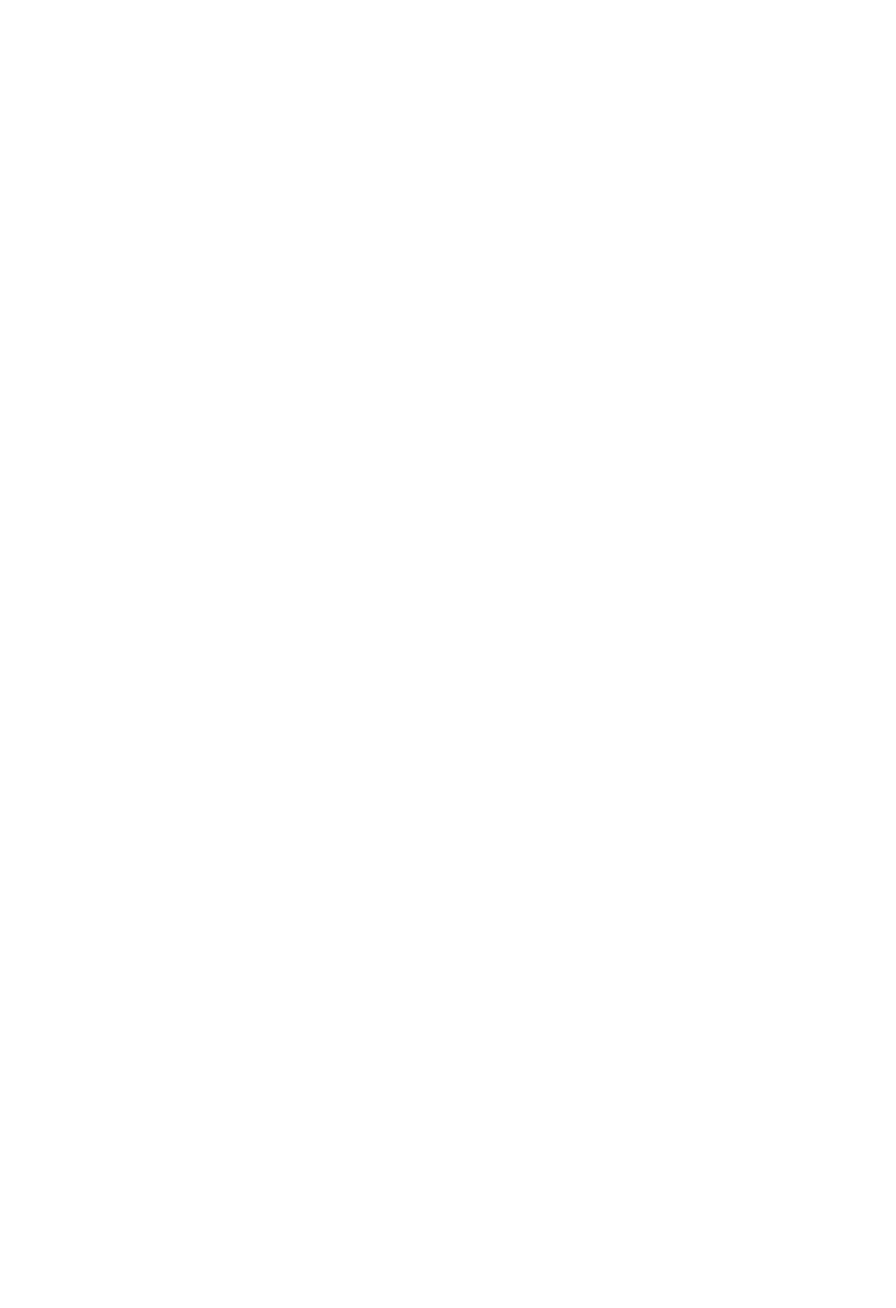
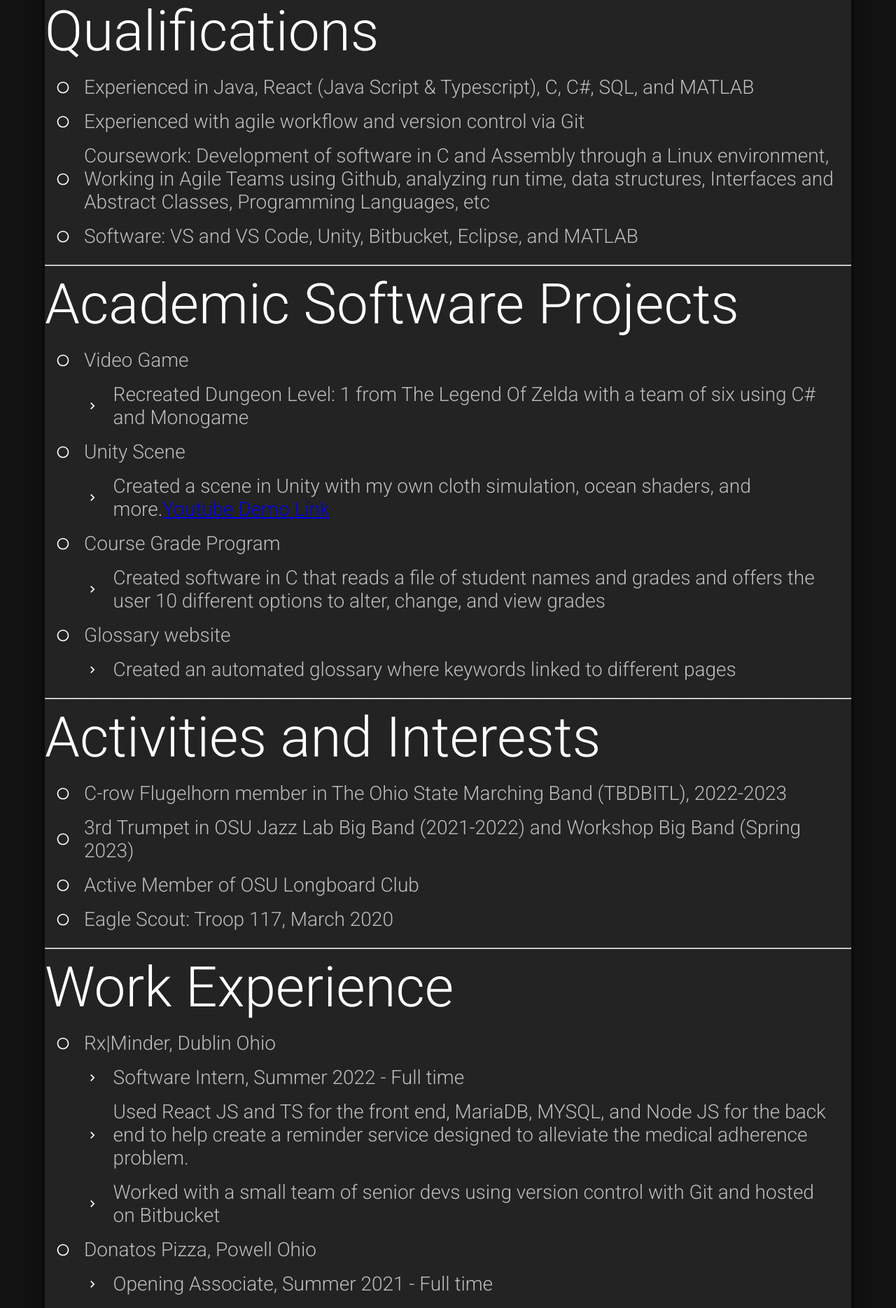
Before and after one commit to WilliamWGilicinski/WilliamWGilicinski.github.io, a React (Create React App) app: page /resume in a window 1280 px wide. Shown: the part 917-2786 px from the top of the page at 70% size. Before the commit the page ends 915 px from the top, so only its background shows below. Built offline with nearby package versions, Linux system fonts and the light colour scheme.

Commit message:
Made a new source branch

```diff
--- a/package.json
+++ b/package.json
@@ -12,11 +12,14 @@
     "@testing-library/jest-dom": "^5.16.5",
     "@testing-library/react": "^13.4.0",
     "@testing-library/user-event": "^13.5.0",
+    "framer-motion": "^10.12.16",
+    "mantequilla": "^1.0.2",
     "react": "^18.2.0",
     "react-dom": "^18.2.0",
     "react-query": "^3.39.2",
     "react-router-dom": "^6.4.3",
     "react-scripts": "5.0.1",
+    "styled-components": "^5.3.10",
     "typescript": "^4.9.4",
     "web-vitals": "^2.1.4"
   },
@@ -47,6 +50,7 @@
     ]
   },
   "devDependencies": {
+    "@types/styled-components": "^5.1.26",
     "gh-pages": "^4.0.0"
   }
 }
--- a/src/App.css
+++ b/src/App.css
@@ -40,3 +40,7 @@
 .photo{
   border-radius: 50%;
 }
+
+.parent:hover {
+  background-color: aqua;
+}
--- a/src/App.tsx
+++ b/src/App.tsx
@@ -13,6 +13,7 @@ import Test from './components/Test';
 import LandingPage from './components/LandingPage';
 import About from './components/About';
 import Resume from './components/Resume';
+import Animation from './components/Animation';
 
 const queryClient = new QueryClient({
     defaultOptions: {
@@ -66,6 +67,10 @@ const appRoutes: RouteProps[] = [
     {
         path: 'resume',
         element: <Resume handleThemeChange={handleThemeChange}/>
+    },
+    {
+        path: '/animation',
+        element: <Animation handleThemeChange={handleThemeChange}/>
     }
 ];
 
--- a/src/components/About.tsx
+++ b/src/components/About.tsx
@@ -1,5 +1,6 @@
 import { Box, CircularProgress, Typography } from '@mui/material'
 import React from 'react'
+import BottomBar from './BottomBar';
 import TopAppBar from './TopAppBar'
 
 export default function About(props: {handleThemeChange: any}) {
@@ -19,6 +20,9 @@ export default function About(props: {handleThemeChange: any}) {
             <Typography color="textSecondary" margin="5%" variant="body1">I created this website using create-react-app,
             Typescript, Java Script, and gh-pages for Github pages to host. It is a project
             I started in December of 2022, dropped, then picked back up again in Janurary 2023</Typography>
+            <Box marginTop={'50vh'} position={'relative'}>
+                <BottomBar/>
+            </Box>
         </Box>
 
 
--- /dev/null
+++ b/src/components/King.tsx
@@ -0,0 +1,24 @@
+import { Box } from "@mui/material";
+import BottomBar from "./BottomBar";
+import TopAppBar from "./TopAppBar";
+import CharacterSheet from './characters.png';
+import styled, { keyframes } from 'styled-components';
+
+
+const animation = keyframes`
+  100% { background-position: -544px; }
+`;
+export const King = styled.div`
+  scale: 5;
+  height: 23px;
+  width: 32px;
+  position: absolute;
+  top: 50%;
+  left: 50%;
+  transform: translate(-50%, -50%);
+  background: url(${CharacterSheet}) left center;
+  animation: ${animation} 2s steps(17) infinite;
+  image-rendering: pixelated;
+`;
+
+export default King;
--- a/src/components/LandingPage.tsx
+++ b/src/components/LandingPage.tsx
@@ -16,19 +16,19 @@ export default function LandingPage(props: { handleThemeChange: any }) {
         sx={{
             bgcolor: 'background.default',
             display: "flex",
-            minHeight: "100vh",
+            minHeight: "0vh",
             flexDirection: "column"
         }}>
             <TopAppBar title="Home" handleThemeChange={handleThemeChange}/>
-            <Box height={"100%"} flex="1 0 auto" overflow={"scroll"}>
-                <Box display="flex" width="100%" justifyContent="center">
+            <Box padding={0}>
+                <Box display="flex" justifyContent="center">
                     <Typography variant='h1' color='textPrimary' style={{whiteSpace: 'pre-line'}}>
                       Hello there {'\n'}I'm William.
                     </Typography>
                 </Box>
-                <Box marginTop="5%" display="flex" width="100%" justifyContent="center">
+                <Box marginTop="5%" display="flex" justifyContent="center">
                    <Typography variant='h4' color='textSecondary' style={{whiteSpace: 'pre-line'}} sx={{textAlign: "center"}}>
-                   A CS student at<Typography variant="body1" sx={[{'&:hover':{color: 'red'}}]}>{schoolName}</Typography>
+                   A CS student at<Typography variant="body1" sx={{'&:hover':{color: 'red'}}}>{schoolName}</Typography>
                    </Typography>
                 </Box>
                 <Box marginTop="10%" marginLeft="5%" display="flex" justifyContent="center">
--- a/src/components/Resume.tsx
+++ b/src/components/Resume.tsx
@@ -1,9 +1,11 @@
 import styled from '@emotion/styled/types/base';
 import { Box, CircularProgress, List, ListItem, ListItemIcon, Paper, Typography } from '@mui/material'
-import { CircleOutlined as Point } from '@mui/icons-material';
+import { CircleOutlined as Point, LineAxis } from '@mui/icons-material';
+import ChevronRightOutlinedIcon from '@mui/icons-material/ChevronRightOutlined';
 import React from 'react'
 import TopAppBar from './TopAppBar'
 import BottomBar from './BottomBar';
+import { Link } from 'react-router-dom';
 
 
 export default function Resume(props: {handleThemeChange: any}) {
@@ -23,12 +25,35 @@ export default function Resume(props: {handleThemeChange: any}) {
         )
     }
 
+    interface linkProps {
+        text?: string;
+        linkName?: string;
+        href?: string;
+    }
+
+    const defaultProps = {
+
+    };
+    function SubPoint(propsIn: linkProps) {
+
+        const props = {...defaultProps, ...propsIn};
+
+        return(
+            <ListItem sx={{paddingLeft: "5%"}}>
+            <ListItemIcon>
+                <ChevronRightOutlinedIcon fontSize="small"/>
+            </ListItemIcon>
+            <Typography variant='body2' color='textSecondary'>{props.text}{<a href={props.href}>{props.linkName}</a>}</Typography>
+        </ListItem>
+        )
+    }
+
     return (
         <Box
         sx={{
             bgcolor: 'background.default',
             display: "flex",
-            height: "100vh",
+            minHeight: "100vh",
             flexDirection: "column"
         }}>
             <TopAppBar title="resume" handleThemeChange={handleThemeChange}/>
@@ -44,17 +69,59 @@ export default function Resume(props: {handleThemeChange: any}) {
                 other team members.</Typography>
                 <hr/>
                 <Typography variant='h3' color='textPrimary'>Education</Typography>
-                <Typography variant='h4' color='textPrimary'>The Ohio State University</Typography>
+                <Typography variant='h4' color='red' fontStyle={"italic"}>The Ohio State University</Typography>
                 <List>
                     <BulletPoint text='Fall 2020 to present'/>
                     <BulletPoint text='B.S. in Computer Science and Engineering, Expected graduation May 2024'/>
                     <BulletPoint text='Recipient of Trustees Scholarship, Dean’s List; 3.56 cumulative GPA'/>
                 </List>
                 <hr/>
-                <Typography variant='h3'></Typography>
+                <Typography variant='h3' color='textPrimary'>Qualifications</Typography>
+                <List>
+                    <BulletPoint text='Experienced in Java, React (Java Script & Typescript), C, C#, SQL, and MATLAB'/>
+                    <BulletPoint text='Experienced with agile workflow and version control via Git'/>
+                    <BulletPoint text='Coursework: Development of software in C and Assembly through a Linux environment, Working in Agile Teams using Github, analyzing run time, data structures, Interfaces and Abstract Classes, Programming Languages, etc'/>
+                    <BulletPoint text='Software: VS and VS Code, Unity, Bitbucket, Eclipse, and MATLAB'/>
+                </List>
+                <hr/>
+                <Typography variant='h3' color='textPrimary'>Academic Software Projects</Typography>
+                <List>
+                    <BulletPoint text='Video Game'/>
+                    <SubPoint text='Recreated Dungeon Level: 1 from The Legend Of Zelda with a team of six using C# and Monogame'/>
+                    <BulletPoint text='Unity Scene'/>
+                    <Typography>
+                        <SubPoint text='Created a scene in Unity with my own cloth simulation, ocean shaders, and more.' href='https://youtu.be/lPqJbeKAtlY' linkName='Youtube Demo Link'/>
+                    </Typography>
+                    <BulletPoint text='Course Grade Program'/>
+                    <SubPoint text='Created software in C that reads a file of student names and grades and offers the user 10 different options to alter, change, and view grades'/>
+                    <BulletPoint text='Glossary website'/>
+                    <SubPoint text='Created an automated glossary where keywords linked to different pages'/>
+                </List>
+                <hr/>
+                <Typography variant='h3' color='textPrimary'>Activities and Interests</Typography>
+                    <List>
+                        <BulletPoint text='C-row Flugelhorn member in The Ohio State Marching Band (TBDBITL), 2022-2023'/>
+                        <BulletPoint text='3rd Trumpet in OSU Jazz Lab Big Band (2021-2022) and Workshop Big Band (Spring 2023)'/>
+                        <BulletPoint text='Active Member of OSU Longboard Club'/>
+                        <BulletPoint text='Eagle Scout: Troop 117, March 2020'/>
+                    </List>
+                <hr/>
+                <Typography variant='h3' color='textPrimary'>Work Experience</Typography>
+                    <List>
+                        <BulletPoint text='Rx|Minder, Dublin Ohio'/>
+                        <SubPoint text='Software Intern, Summer 2022 - Full time'/>
+                        <SubPoint text='Used React JS and TS for the front end, MariaDB, MYSQL, and Node JS for the back end to help create a reminder service designed to alleviate the medical adherence problem. '/>
+                        <SubPoint text='Worked with a small team of senior devs using version control with Git and hosted on Bitbucket'/>
+                        <BulletPoint text='Donatos Pizza, Powell Ohio'/>
+                        <SubPoint text='Opening Associate, Summer 2021 - Full time'/>
+                        <SubPoint text='Partook in daily operations of creating pizzas, cleaning, order taking, and various other tasks '/>
+                        <BulletPoint text='Giant Eagle, Dublin Ohio'/>
+                        <SubPoint text='Personal Shopper, Summer 2020 - Full Time'/>
+                        <SubPoint text='Acquired groceries customers submitted to their online shopping list and loaded into their car'/>
+                    </List>
                 </Paper>
             </Box>
-        <BottomBar/>
+            <Box marginTop={'50vh'} position={'relative'}><BottomBar/></Box>
         </Box>
 
 
--- a/src/components/TopAppBar.tsx
+++ b/src/components/TopAppBar.tsx
@@ -75,7 +75,7 @@ export default function TopAppBar({ title, showMenu, handleThemeChange }: AppBar
         }
     }
 
-    const pages = ['About', 'Resume'];
+    const pages = ['About', 'Resume', 'Animation'];
 
     return (
         <Box sx={{ marginBottom: '80px'}}>
```
Also changed, not shown: src/components/Animation.tsx (added, +68 -0 lines), src/components/characters.png (added), 1 other file (tests, documents, lock files or other folders).
